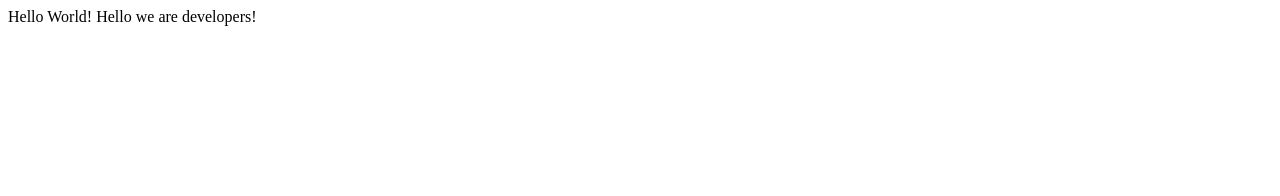
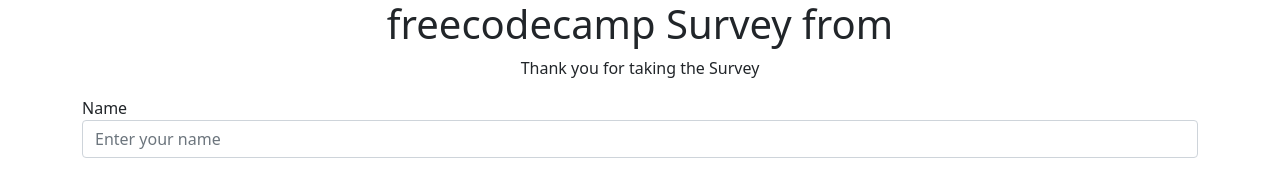
Before and after one commit to Wandji69/MV-Project1, a plain HTML site: page fcc-test-suite-template/index.html in a window 1280 px wide. Drawn offline with nearby package versions, Linux system fonts and the light colour scheme.

Commit message:
created first two elements of a survey form and also added Bootstrap cdn for styling

```diff
--- a/fcc-test-suite-template/index.html
+++ b/fcc-test-suite-template/index.html
@@ -1,28 +1,34 @@
 <!DOCTYPE html>
 <html lang="en">
+
 <head>
 	<meta charset="UTF-8">
 	<title>Fork Me! FCC: Test Suite Template</title>
 	<link rel="stylesheet" href="css/style.css">
+	<link href="https://cdn.jsdelivr.net/npm/bootstrap@5.0.2/dist/css/bootstrap.min.css" rel="stylesheet" integrity="sha384-EVSTQN3/azprG1Anm3QDgpJLIm9Nao0Yz1ztcQTwFspd3yD65VohhpuuCOmLASjC" crossorigin="anonymous">
 </head>
 
 <body>
 	<script src="https://cdn.freecodecamp.org/testable-projects-fcc/v1/bundle.js"></script>
+	<div class="container">
 
-    <!--
+		<!-- Header Begin -->
+		<header class="hearder">
+			<h1 id="title" class="text-center">freecodecamp Survey from</h1>
+			<p id="description" class="description text-center">Thank you for taking the Survey</p>
+		</header>
+		<!-- header Ends -->
 
-    Hello Camper!
+		<!-- Form Begin -->
+		<form  id="survey-form">
+			<div class="form-group">
+				<label id="name-label" for="name">Name</label>
+				<input type="text" placeholder="Enter your name" id="name" name="name" class="form-control" required>
+			</div>
 
-    For now, the test suite only works in Chrome!
-    Please read the README below in the JS Editor before beginning.
-    Feel free to delete this message once you have read it.
-    Good luck and Happy Coding!
+		</form>
+	</div>
+	<script src="js/index.js"></script>
+</body>
 
-    - The freeCodeCamp Team
-
-    -->
-    Hello World!
-    Hello we are developers!
-    <script  src="js/index.js"></script>
-  </body>
 </html>
```
Lines whose indentation alone changed are shown as unchanged.
